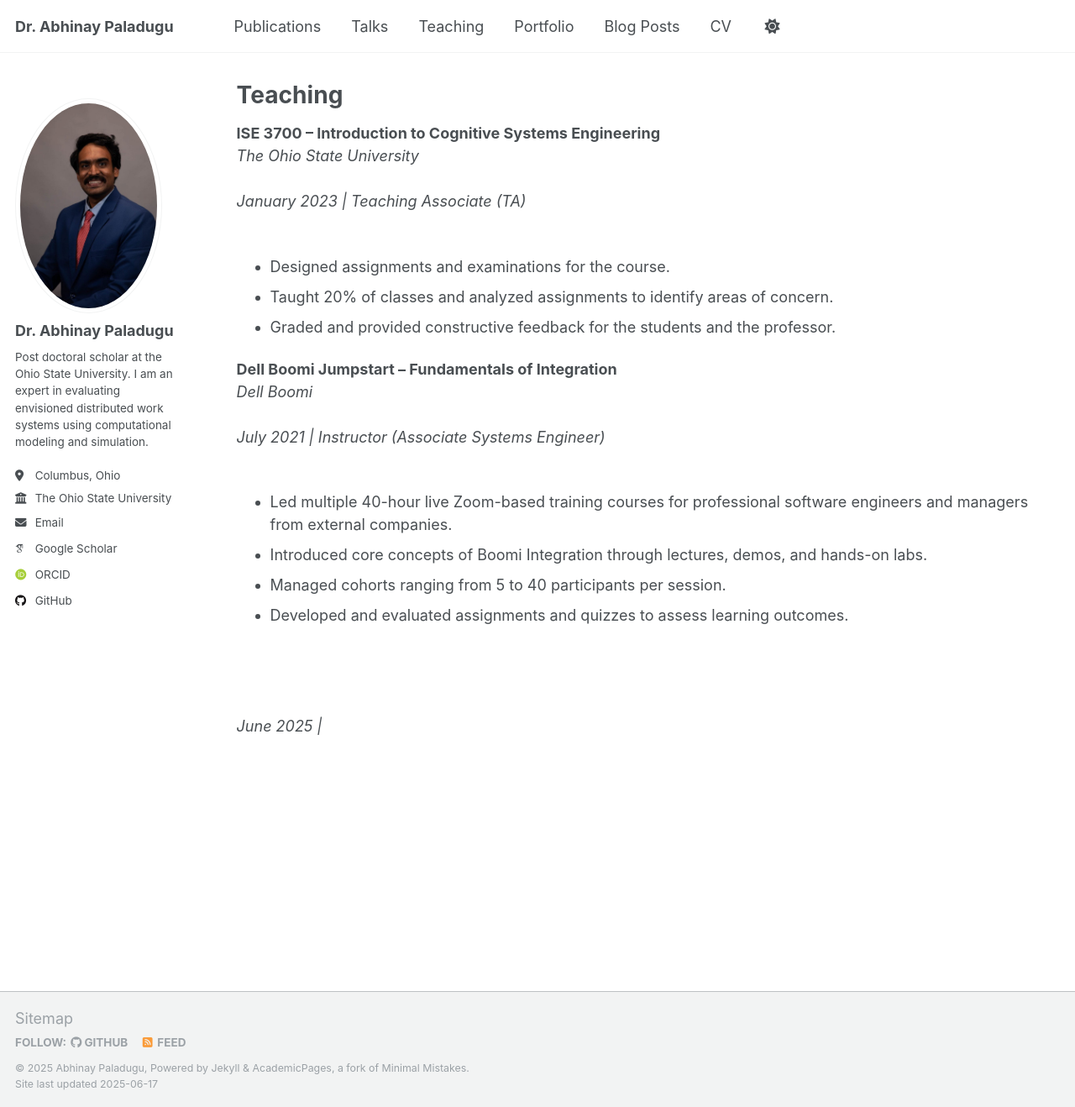
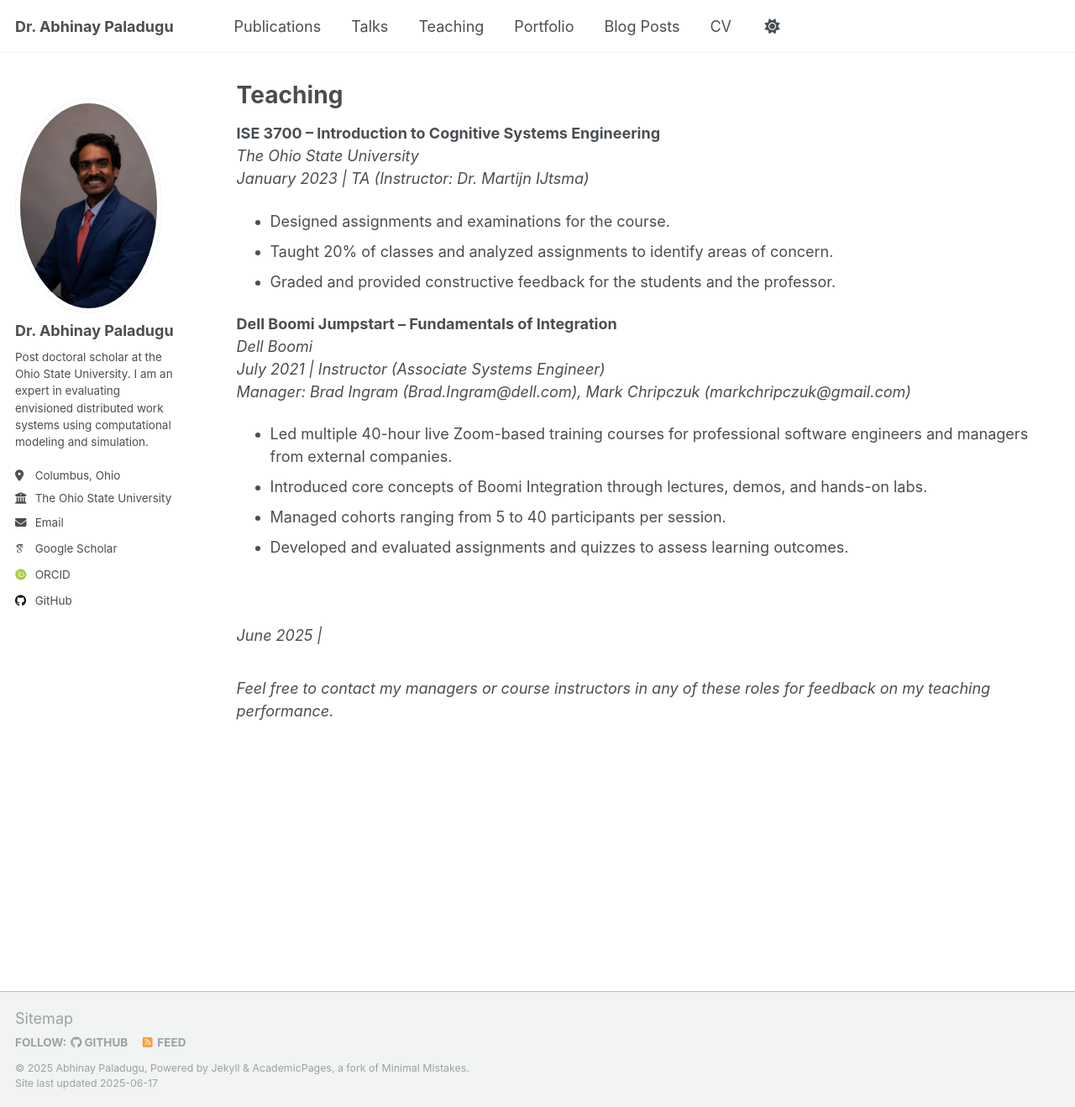
Before and after one commit to apaladugu3/apaladugu3.github.io, a Jekyll site: the page built from _pages/teaching.html, in a window 1280 px wide and 1318 px high. Shown: the whole window at 84% size. Built offline with Jekyll 4.4.1, drawn with Linux system fonts in a browser that asks for light colours; some web fonts are replaced.

Commit message:
Added some more teaching

```diff
--- a/_pages/teaching.html
+++ b/_pages/teaching.html
@@ -11,9 +11,24 @@ author_profile: true
   <div class="archive__item">
     <p>
       <strong>{{ post.title }}</strong><br/>
-      <em>{{ post.university }}</em><br/><br/>
-      <em>{{ post.date | date: "%B %Y" }} | {{ post.role }}{% if post.role == "TA" and post.instructor %} (Instructor: {{ post.instructor }}){% endif %}</em><br/><br/>
+      <em>{{ post.university }}</em><br/>
+      <em>
+        {{ post.date | date: "%B %Y" }} | {{ post.role }}
+        {% if post.role == "TA" and post.instructor %}
+          (Instructor: {{ post.instructor }})
+        {% endif %}
+        {% if post.manager %}
+          <br/>Manager: {{ post.manager }}
+        {% endif %}
+      </em><br/>
       {{ post.excerpt | markdownify }}
     </p>
   </div>
 {% endfor %}
+
+
+<p style="margin-top: 2em;">
+  <em>
+    Feel free to contact my managers or course instructors in any of these roles for feedback on my teaching performance.
+  </em>
+</p>
```
Also changed, not shown: _teaching/2021-07-01-boomi-jumpstart.md (+1 -0 lines), _teaching/2023-spring-teaching-1.md (+1 -1 lines).
